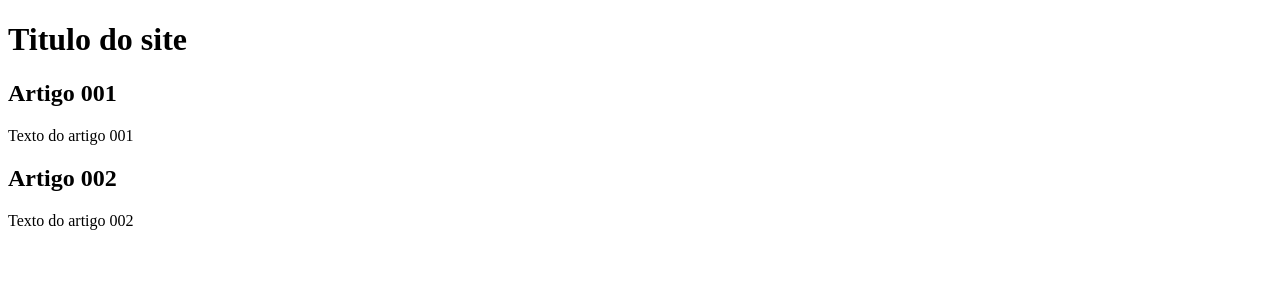
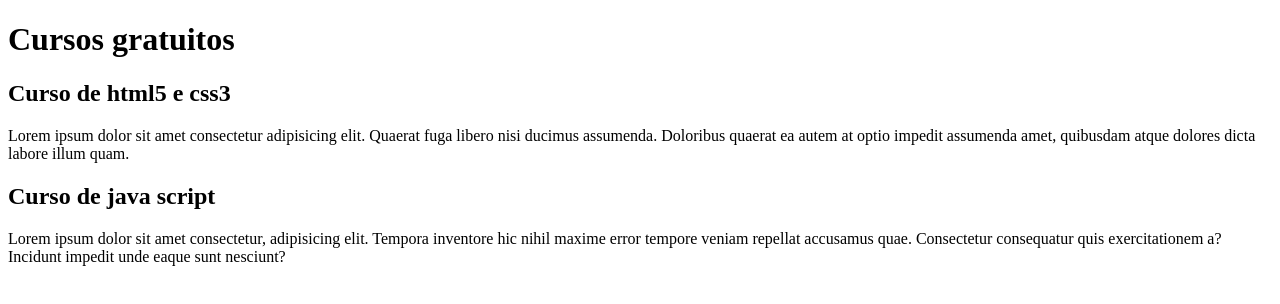
Before and after one commit to hashteg11/projeto-site, a plain HTML site: page index.html in a window 1280 px wide. Drawn offline with Linux system fonts and the light colour scheme.

Commit message:
comecei a escrever o conteudo

```diff
--- a/index.html
+++ b/index.html
@@ -7,15 +7,15 @@
 <body>
     <main>
         <header>
-            <h1>Titulo do site</h1>
+            <h1>Cursos gratuitos</h1>
         </header>
         <article>
-            <h2>Artigo 001</h2>
-            <p>Texto do artigo 001</p>
+            <h2>Curso de html5 e css3</h2>
+            <p>Lorem ipsum dolor sit amet consectetur adipisicing elit. Quaerat fuga libero nisi ducimus assumenda. Doloribus quaerat ea autem at optio impedit assumenda amet, quibusdam atque dolores dicta labore illum quam.</p>
         </article>
         <article>
-            <h2>Artigo 002</h2>
-            <p>Texto do artigo 002</p>
+            <h2>Curso de java script</h2>
+            <p>Lorem ipsum dolor sit amet consectetur, adipisicing elit. Tempora inventore hic nihil maxime error tempore veniam repellat accusamus quae. Consectetur consequatur quis exercitationem a? Incidunt impedit unde eaque sunt nesciunt?</p>
         </article>
     </main>
 
```
